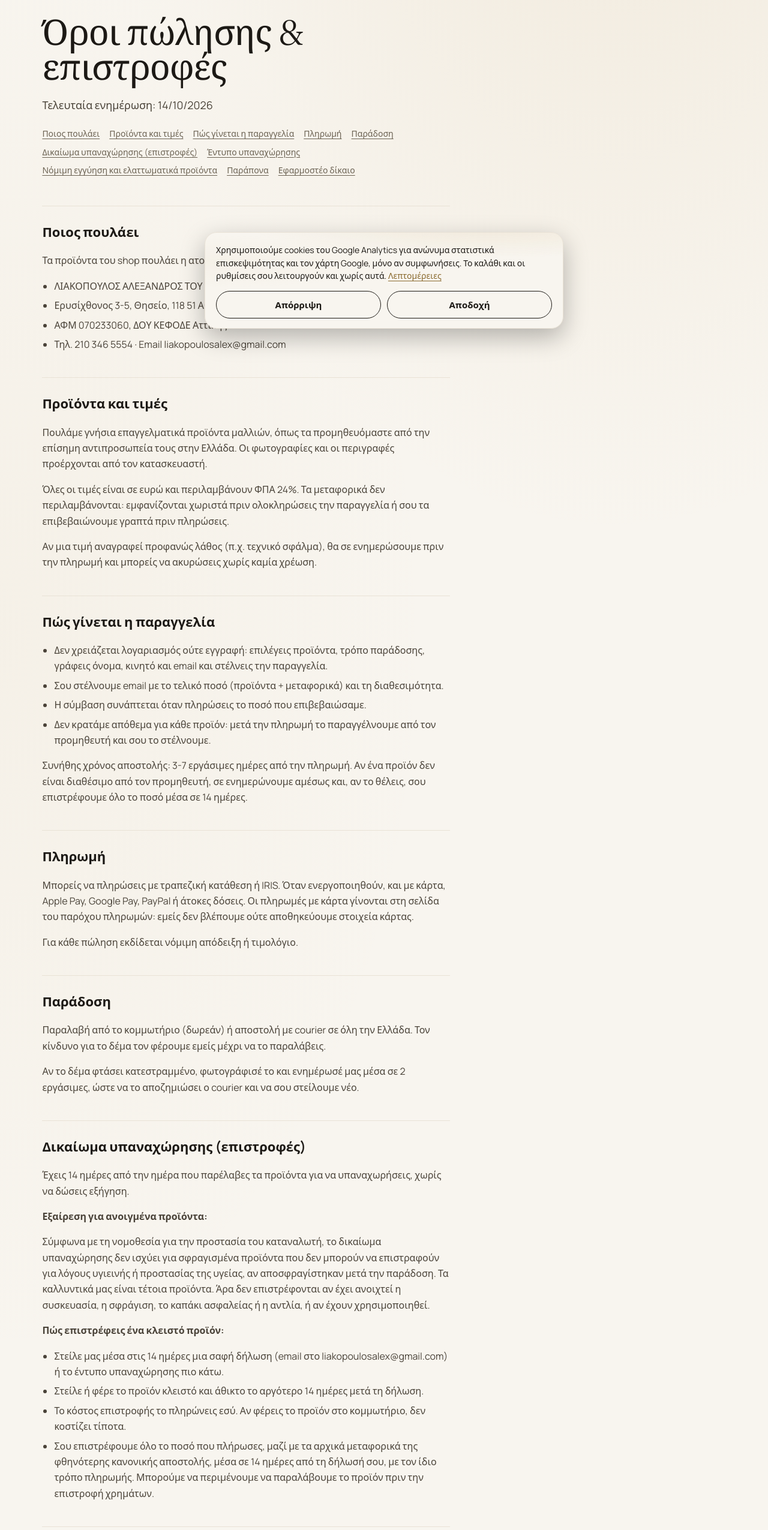
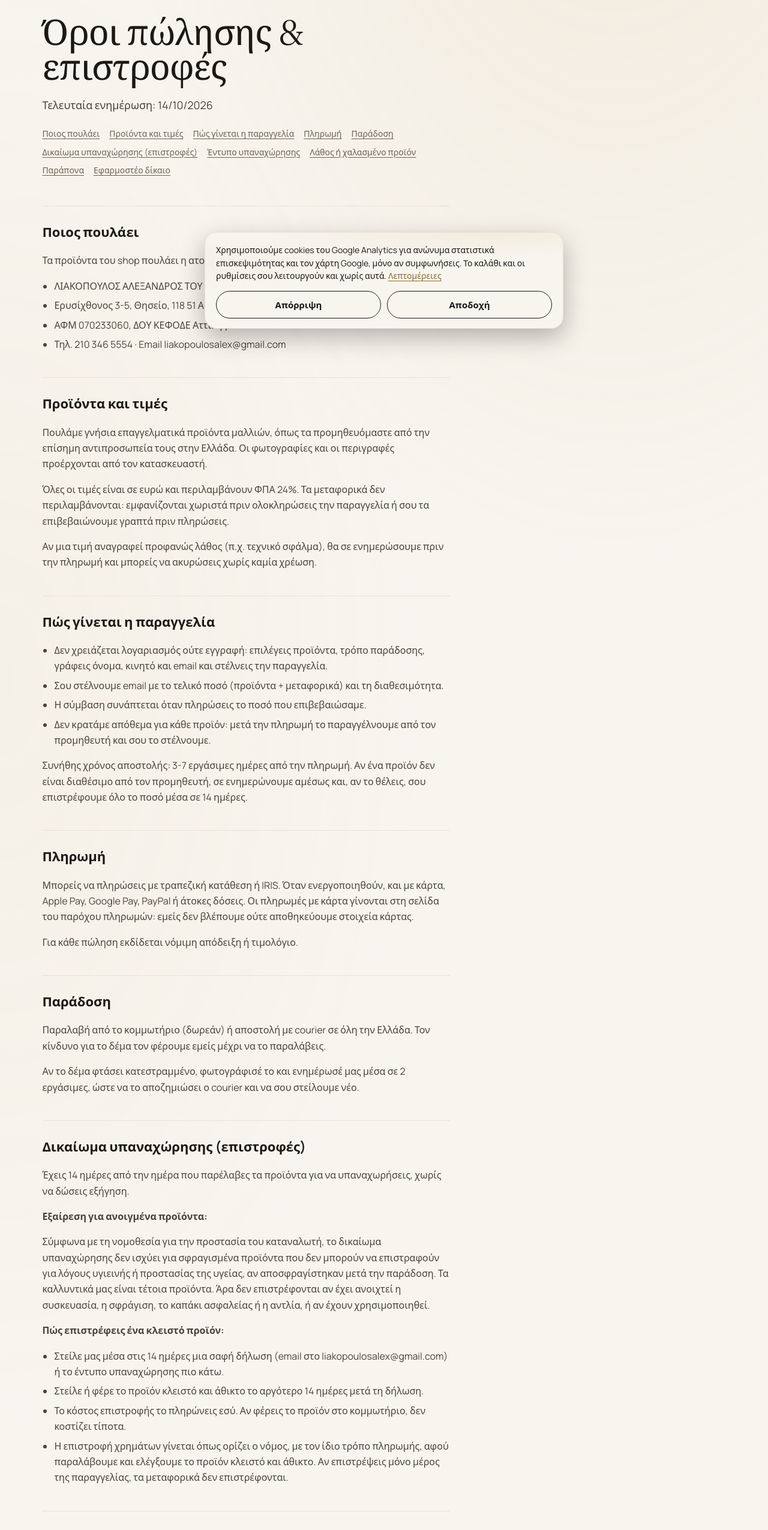
Before and after one commit to alexliak/alexandroshairsalon, a Next.js app: page /oroi in a window 1280 px wide. Shown: the part 240-2791 px from the top of the page at 60% size. Built offline with nearby package versions, Linux system fonts and the light colour scheme; no server answers.

Commit message:
Όροι: απλούστερη διατύπωση για επιστροφή χρημάτων και λάθος/χαλασμένα προϊόντα
Co-Authored-By: Claude Opus 5.5 <noreply@anthropic.com>
Claude-Session: https://claude.ai/code/session_01VGzWtkQL7zMbA1iSh5cnMR

```diff
--- a/src/shop/pages/CartPage.js
+++ b/src/shop/pages/CartPage.js
@@ -45,7 +45,7 @@ const TXT = {
     terms: 'Όρους πώλησης & επιστροφές',
     and: 'και την',
     privacy: 'Πολιτική απορρήτου',
-    sealed: 'Τα καλλυντικά επιστρέφονται μέσα σε 14 ημέρες μόνο κλειστά και σφραγισμένα. Ελαττωματικά προϊόντα αντικαθίστανται πάντα.',
+    sealed: 'Τα καλλυντικά επιστρέφονται μέσα σε 14 ημέρες μόνο κλειστά και σφραγισμένα. Ανοιγμένα ή χρησιμοποιημένα δεν επιστρέφονται.',
     dispatch: 'Αποστολή σε {d} από την πληρωμή.',
     empty: 'Το καλάθι σου είναι άδειο.',
     back: 'Πίσω στο shop'
@@ -88,7 +88,7 @@ const TXT = {
     terms: 'Terms of sale & returns',
     and: 'and the',
     privacy: 'Privacy policy',
-    sealed: 'Cosmetics can be returned within 14 days only if unopened and sealed. Faulty products are always replaced.',
+    sealed: 'Cosmetics can be returned within 14 days only if unopened and sealed. Opened or used products cannot be returned.',
     dispatch: 'Dispatched within {d} after payment.',
     empty: 'Your bag is empty.',
     back: 'Back to shop'
--- a/src/views/Legal.js
+++ b/src/views/Legal.js
@@ -52,7 +52,7 @@ const TERMS = [
       `Στείλε μας μέσα στις 14 ημέρες μια σαφή δήλωση (email στο ${S.email}) ή το έντυπο υπαναχώρησης πιο κάτω.`,
       'Στείλε ή φέρε το προϊόν κλειστό και άθικτο το αργότερο 14 ημέρες μετά τη δήλωση.',
       'Το κόστος επιστροφής το πληρώνεις εσύ. Αν φέρεις το προϊόν στο κομμωτήριο, δεν κοστίζει τίποτα.',
-      'Σου επιστρέφουμε όλο το ποσό που πλήρωσες, μαζί με τα αρχικά μεταφορικά της φθηνότερης κανονικής αποστολής, μέσα σε 14 ημέρες από τη δήλωσή σου, με τον ίδιο τρόπο πληρωμής. Μπορούμε να περιμένουμε να παραλάβουμε το προϊόν πριν την επιστροφή χρημάτων.'
+      'Η επιστροφή χρημάτων γίνεται όπως ορίζει ο νόμος, με τον ίδιο τρόπο πληρωμής, αφού παραλάβουμε και ελέγξουμε το προϊόν κλειστό και άθικτο. Αν επιστρέψεις μόνο μέρος της παραγγελίας, τα μεταφορικά δεν επιστρέφονται.'
     ] }
   ]],
   ['entypo', 'Έντυπο υπαναχώρησης', [
@@ -65,8 +65,15 @@ const TERMS = [
       'Ημερομηνία: … · Υπογραφή (μόνο σε έντυπη μορφή): …'
     ] }
   ]],
-  ['eggyisi', 'Νόμιμη εγγύηση και ελαττωματικά προϊόντα', [
-    'Ισχύει η νόμιμη εγγύηση των 2 ετών για τη συμμόρφωση των προϊόντων. Αν ένα προϊόν έχει ελάττωμα ή δεν είναι αυτό που παρήγγειλες, ενημέρωσέ μας και θα το αντικαταστήσουμε ή θα σου επιστρέψουμε τα χρήματα, χωρίς κόστος για σένα, ακόμη κι αν είναι ανοιγμένο.'
+  ['eggyisi', 'Λάθος ή χαλασμένο προϊόν', [
+    'Ισχύει η νόμιμη εγγύηση συμμόρφωσης. Αφορά μόνο προϊόν που δεν είναι αυτό που παρήγγειλες ή που έφτασε χαλασμένο: σπασμένη ή ανοιγμένη συσκευασία, διαρροή, ληγμένο ή αλλοιωμένο περιεχόμενο.',
+    'Δεν αφορά προϊόν που χρησιμοποιήθηκε κανονικά και απλώς δεν σου άρεσε, δεν ταίριαξε στα μαλλιά σου ή σε ενόχλησε (π.χ. ευαισθησία). Γι’ αυτό διάβασε τα συστατικά και τις οδηγίες πριν από τη χρήση.',
+    { strong: 'Τι κάνεις:' },
+    { list: [
+      `Γράψε μας στο ${S.email} με φωτογραφία του προϊόντος και του κωδικού παρτίδας (LOT) που είναι τυπωμένος στη συσκευασία.`,
+      'Κράτα το προϊόν: μπορεί να σου ζητήσουμε να μας το στείλεις ή να το φέρεις, για να το ελέγξουμε εμείς και ο κατασκευαστής.',
+      'Αφού γίνει ο έλεγχος, σου δίνουμε ίδιο προϊόν ή επιστροφή του ποσού του.'
+    ] }
   ]],
   ['parapona', 'Παράπονα', [
     `Για οτιδήποτε, γράψε μας στο ${S.email} ή κάλεσε στο ${S.phone}. Απαντάμε μέσα σε 2 εργάσιμες.`,
```
